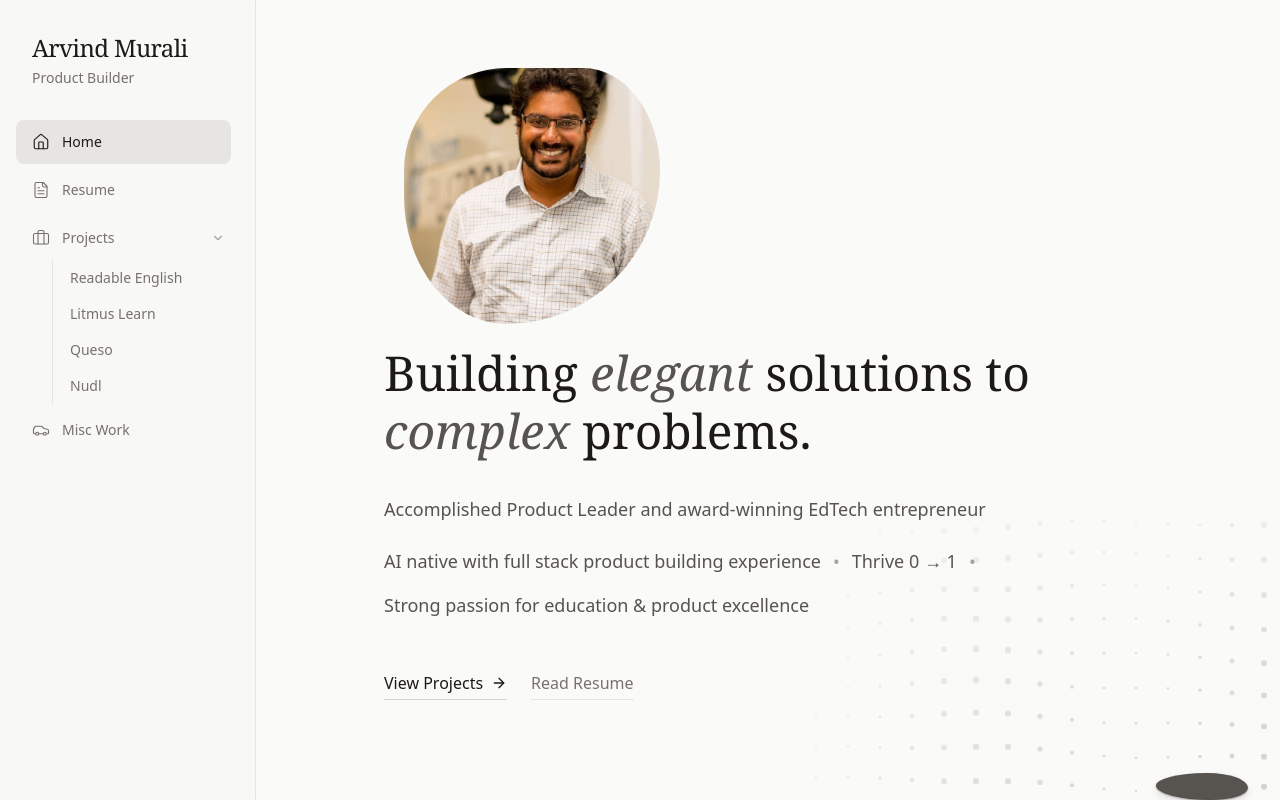
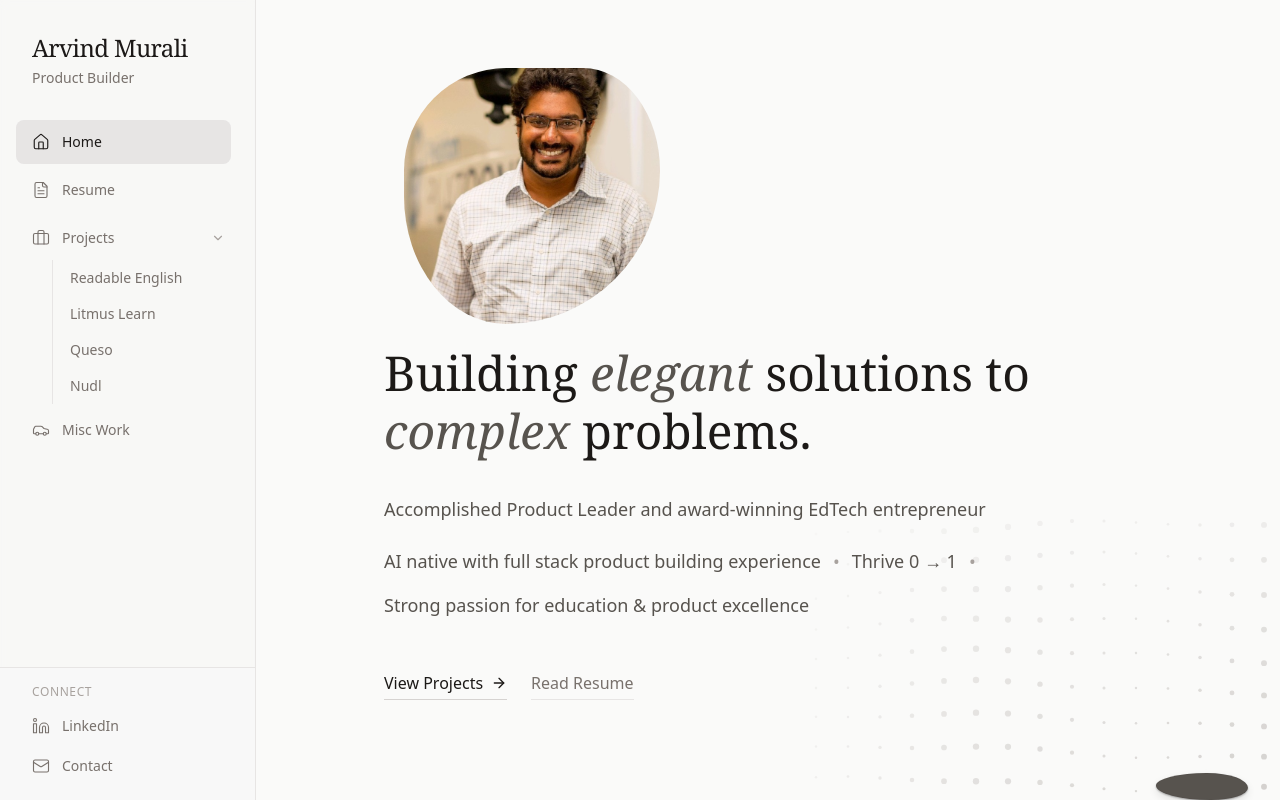
Before and after one commit to arvindm1991/Arvind-Murali-Portfolio, a React (Vite) app: page / in a window 1280 px wide. Built offline with nearby package versions, Linux system fonts and the light colour scheme; a web font is replaced by a local one.

Commit message:
feat: Add LinkedIn/Email contact, fix OG image URL, improve mobile stone stacking

```diff
--- a/index.html
+++ b/index.html
@@ -12,14 +12,14 @@
     <meta property="og:url" content="https://arvindmurali.com/" />
     <meta property="og:title" content="Arvind Murali" />
     <meta property="og:description" content="Product Leader & Entrepreneur" />
-    <meta property="og:image" content="og-image.png" />
+    <meta property="og:image" content="https://arvindmurali.com/og-image.png" />
 
     <!-- Twitter -->
     <meta property="twitter:card" content="summary_large_image" />
     <meta property="twitter:url" content="https://arvindmurali.com/" />
     <meta property="twitter:title" content="Arvind Murali" />
     <meta property="twitter:description" content="Product Leader & Entrepreneur" />
-    <meta property="twitter:image" content="og-image.png" />
+    <meta property="twitter:image" content="https://arvindmurali.com/og-image.png" />
   </head>
   <body>
     <div id="root"></div>
--- a/src/components/Sidebar.tsx
+++ b/src/components/Sidebar.tsx
@@ -1,5 +1,5 @@
 import { NavLink, useLocation } from 'react-router-dom';
-import { Home, FileText, Briefcase, Menu, X, Car, ChevronDown, ChevronRight } from 'lucide-react';
+import { Home, FileText, Briefcase, Menu, X, Car, ChevronDown, ChevronRight, Linkedin, Mail } from 'lucide-react';
 import { useState, useEffect } from 'react';
 import { motion, AnimatePresence } from 'framer-motion';
 import clsx from 'clsx';
@@ -117,6 +117,27 @@ export const Sidebar = () => {
             <NavItem key={item.path} item={item} />
           ))}
         </nav>
+        <div className="p-4 border-t border-stone-200 bg-stone-50/50">
+          <p className="px-4 text-xs font-medium text-stone-400 uppercase tracking-wider mb-2">Connect</p>
+          <div className="space-y-1">
+            <a
+              href="https://www.linkedin.com/in/arvindm1991/"
+              target="_blank"
+              rel="noopener noreferrer"
+              className="flex items-center gap-3 px-4 py-2 text-sm text-stone-500 hover:text-stone-900 hover:bg-stone-100 rounded-lg transition-colors"
+            >
+              <Linkedin size={18} strokeWidth={1.5} />
+              LinkedIn
+            </a>
+            <a
+              href="mailto:arvindm1991@gmail.com"
+              className="flex items-center gap-3 px-4 py-2 text-sm text-stone-500 hover:text-stone-900 hover:bg-stone-100 rounded-lg transition-colors"
+            >
+              <Mail size={18} strokeWidth={1.5} />
+              Contact
+            </a>
+          </div>
+        </div>
       </aside>
 
       {/* Mobile Sidebar Overlay */}
@@ -135,17 +156,39 @@ export const Sidebar = () => {
               animate={{ x: 0 }}
               exit={{ x: '-100%' }}
               transition={{ type: 'spring', damping: 25, stiffness: 200 }}
-              className="fixed inset-y-0 left-0 w-64 bg-stone-50 z-50 md:hidden shadow-xl border-r border-stone-200 overflow-y-auto"
+              className="fixed inset-y-0 left-0 w-64 bg-stone-50 z-50 md:hidden shadow-xl border-r border-stone-200 overflow-y-auto flex flex-col"
             >
               <div className="p-8 pt-16">
                  <h1 className="text-2xl font-serif text-stone-900">Arvind Murali</h1>
                  <p className="text-sm text-stone-500 mt-1">Product Builder</p>
               </div>
-              <nav className="px-4 space-y-1 pb-8">
+              <nav className="px-4 space-y-1 pb-8 flex-1">
                 {navItems.map((item) => (
                   <NavItem key={item.path} item={item} mobile={true} />
                 ))}
               </nav>
+
+              <div className="p-4 border-t border-stone-200 bg-stone-50/50">
+                <p className="px-4 text-xs font-medium text-stone-400 uppercase tracking-wider mb-2">Connect</p>
+                <div className="space-y-1">
+                  <a
+                    href="https://www.linkedin.com/in/arvindmurali/"
+                    target="_blank"
+                    rel="noopener noreferrer"
+                    className="flex items-center gap-3 px-4 py-2 text-sm text-stone-500 hover:text-stone-900 hover:bg-stone-100 rounded-lg transition-colors"
+                  >
+                    <Linkedin size={18} strokeWidth={1.5} />
+                    LinkedIn
+                  </a>
+                  <a
+                    href="mailto:arvindm1991@gmail.com"
+                    className="flex items-center gap-3 px-4 py-2 text-sm text-stone-500 hover:text-stone-900 hover:bg-stone-100 rounded-lg transition-colors"
+                  >
+                    <Mail size={18} strokeWidth={1.5} />
+                    Contact
+                  </a>
+                </div>
+              </div>
             </motion.aside>
           </>
         )}
--- a/src/components/StoneStacker.tsx
+++ b/src/components/StoneStacker.tsx
@@ -319,6 +319,7 @@ export const StoneStacker = () => {
                   zIndex: Math.round(stone.y),
                   cursor: isDraggable ? 'grab' : 'default',
                   pointerEvents: 'auto',
+                  touchAction: 'none',
                 }}
                 className="shadow-[0_1px_2px_rgba(0,0,0,0.3),0_4px_8px_rgba(0,0,0,0.1)] border border-stone-700/15"
               />
@@ -343,6 +344,7 @@ export const StoneStacker = () => {
                 backgroundColor: activeStone.color,
                 borderRadius: activeStone.borderRadius,
                 cursor: 'grab',
+                touchAction: 'none',
               }}
               className="shadow-[0_1px_2px_rgba(0,0,0,0.3),0_4px_8px_rgba(0,0,0,0.1)] border border-stone-700/15"
               initial={{ opacity: 0, scale: 0.8 }}
```
